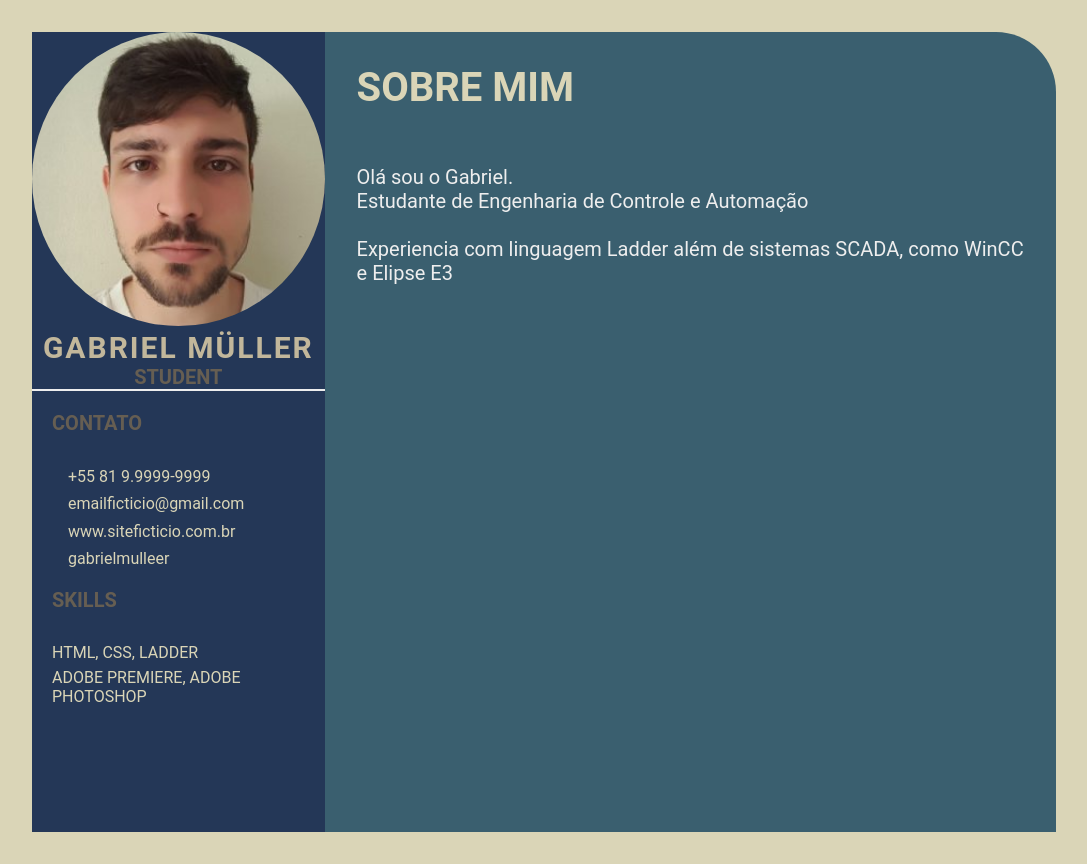
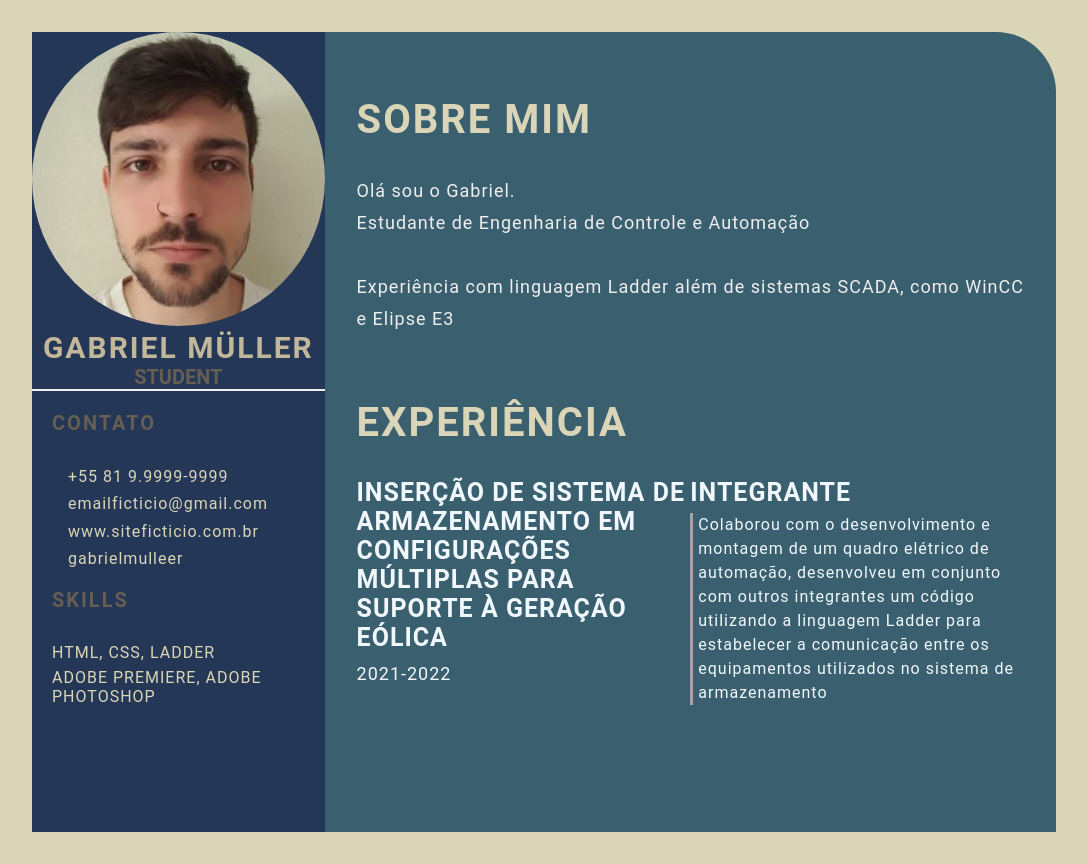
Before and after one commit to gabrielmulleer/gabrielmulleer.github.io, a plain HTML site: page index.html in a window 1280 px wide. Shown: the whole page, without its empty margins (96-1183 px from the left). Drawn offline with Linux system fonts and the light colour scheme.

Commit message:
feature: add job details (#3)

```diff
--- a/index.html
+++ b/index.html
@@ -43,14 +43,31 @@
                 <section class="about gap">
                     <div class="right-title">Sobre Mim</div>
                     <p class="about-me-contents">
-                        <br>Olá sou o Gabriel.
+                            Olá sou o Gabriel.
                         <br> Estudante de Engenharia de Controle e Automação
                         <br>
-                        <br> Experiencia com linguagem Ladder além de sistemas SCADA, como WinCC e Elipse E3
+                        <br> Experiência com linguagem Ladder além de sistemas SCADA, como WinCC e Elipse E3
                     </p>
                 </section>
+
+                <section class="experience gap">
+                    <div class="right-title">Experiência</div>
+                    <div class="experience-contents">
+                        <div class="exp-left">
+                            <p class="exp-company-name">Inserção de Sistema de Armazenamento em Configurações Múltiplas para Suporte à Geração Eólica</p>
+                            <p class="exp-time-period">2021-2022</p>
+
+                        </div>
+                        <div class="exp-right">
+                            <p class="exp-position">Integrante</p>
+                            <p class="exp-desc">
+                                Colaborou com o desenvolvimento e montagem de um quadro elétrico de automação, desenvolveu em conjunto com outros integrantes um código
+                                utilizando a linguagem Ladder para estabelecer a comunicação entre os equipamentos utilizados no sistema de armazenamento
+                            </p>
+                        </div>
+                    </div>
+                </section>
             </div>
-
         </section>
     </main>
 </body>
--- a/style.css
+++ b/style.css
@@ -64,12 +64,14 @@
     color: #665e52;
     font-size: 20px;
     font-weight: bolder;
+    letter-spacing: 2px;
     padding: 20px 0 0 20px;
     text-transform: uppercase;
 }
 
 .contact-info ul {
     padding-top: 1.5rem;
+    letter-spacing: 1px;
 }
 
 .contact-info ul li,
@@ -92,6 +94,7 @@
 }
 .skills ul li p {
     padding: .4rem 0 0 20px;
+    letter-spacing: 1px;
     color: #dad5b7;
 }
 
@@ -102,19 +105,72 @@
 .right-title {
     color: #dad5b7;
     font-size: 40px;
-    font-weight: bolder;
+    letter-spacing: 2px;
     text-transform: uppercase;
-    padding: 0 0 30px 0;
+    font-weight: bold;
+    display: flex;
+    align-items: center;
+    padding: 2rem 0;
+    position: relative;
 }
 
 .gap {
     padding-bottom: 2rem;
 }
 .about-me-contents {
-    font-size: 20px;
+    font-size: 18px;
+    letter-spacing: 1px;
+    line-height: 2rem;
     color: #eeeeee;
 }
 
 .background {
     background-color: #dad5b7;
 }
+
+.experience-contents,
+.education-contents,
+.awards-contents {
+    display: grid;
+    grid-template-columns: repeat(2, 1fr);
+    padding-bottom: 2rem;
+    color: #F1F8FD;
+}
+
+.exp-company-name,
+.education-school-name,
+.awards-company-name {
+    font-size: 25px;
+    font-weight: bold;
+    text-transform: uppercase;
+    letter-spacing: 1px;
+    padding-bottom: 0.4rem;
+}
+
+.exp-time-period,
+.educationp-time-period,
+.awards-time-period {
+    font-size: 18px;
+    letter-spacing: 1px;
+    line-height: 2rem;
+}
+
+.exp-position,
+.education-subject,
+.awards-name {
+    font-size: 25px;
+    font-weight: bold;
+    text-transform: uppercase;
+    letter-spacing: 1px;
+    padding-bottom: 0.4rem;
+}
+
+.exp-desc,
+.education-desc,
+.awards-desc {
+    font-size: 16px;
+    letter-spacing: 1px;
+    line-height: 1.5rem;
+    border-left: 3px solid #a5a3a3;
+    padding-left: 5px;
+}
```
